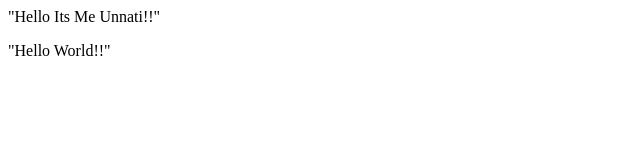
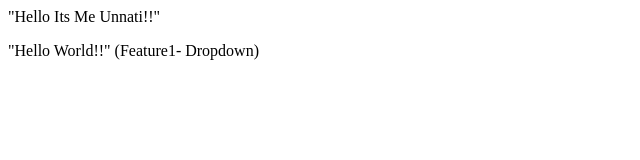
Before and after one commit to Unnati-Kanswal/LocalRepo, a plain HTML site: page index.html in a window 1280 px wide. Shown: the whole page, without its empty margins (0-640 px from the left). Drawn offline with Linux system fonts and the light colour scheme.

Commit message:
Dropdown

```diff
--- a/index.html
+++ b/index.html
@@ -3,4 +3,5 @@
 </p>
 <p>
     "Hello World!!"
+    (Feature1- Dropdown)
 </p>
```
